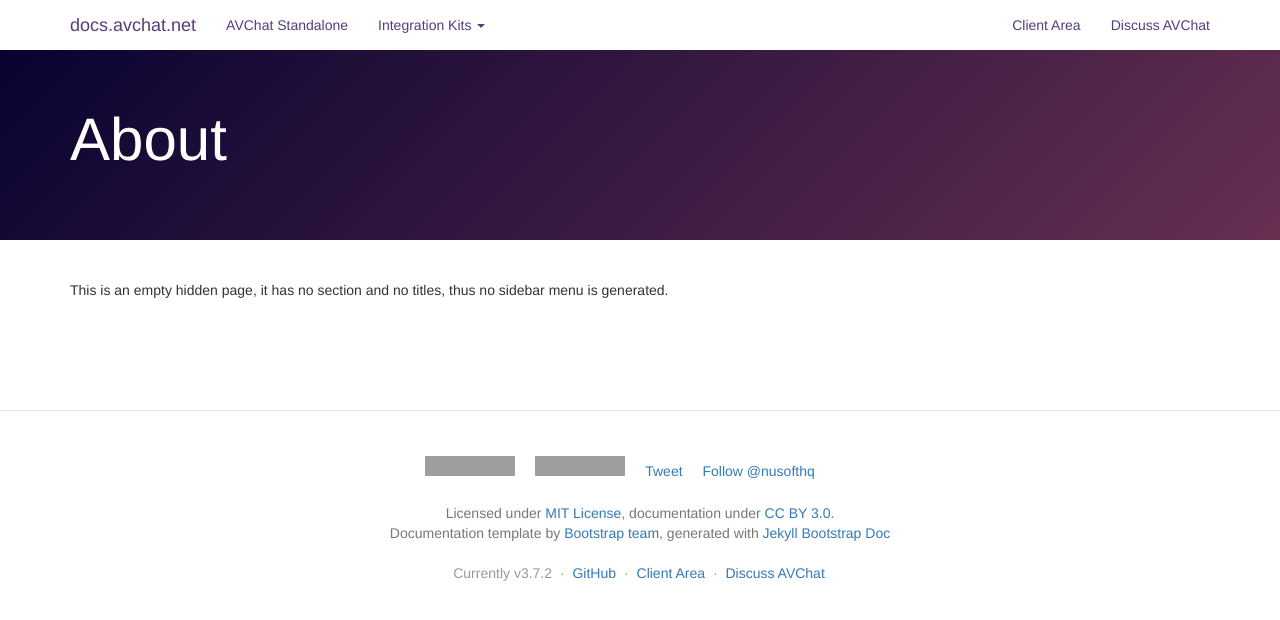
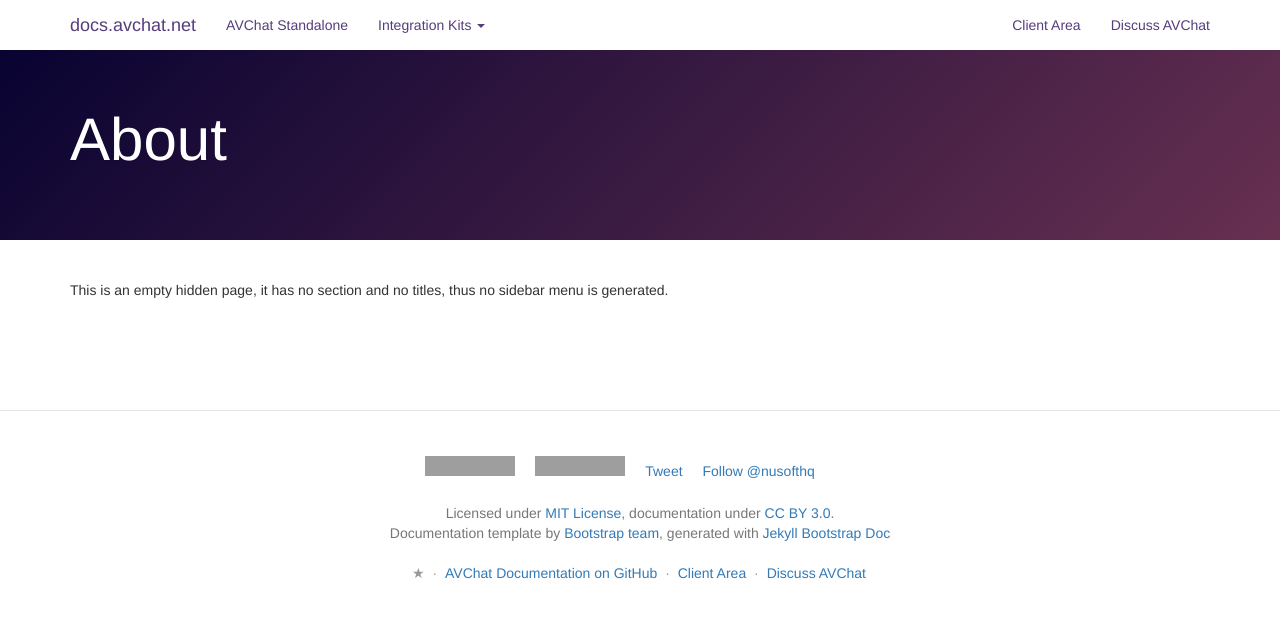
Before and after one commit to nusofthq/avchat-documentation, a Jekyll site: the page built from hidden.html, in a window 1280 px wide. Shown: the top 620 px of the page. Built offline with Jekyll 4.4.1, drawn with Linux system fonts in a browser that asks for light colours; nearby versions of some CDN libraries; comment, search, counter and statistics services are not loaded; grey boxes are pictures that could not be loaded.

Commit message:
footer links

```diff
--- a/_config.yml
+++ b/_config.yml
@@ -19,7 +19,7 @@
 
 # list if additional links on the footer
 footerLinks:
-  - title: GitHub
+  - title: AVChat Documentation on GitHub
     url: https://github.com/nusofthq/avchat-documentation
   - title: Client Area
     url: https://nusofthq.com/c/
--- a/_layouts/default.html
+++ b/_layouts/default.html
@@ -181,8 +181,8 @@
       </p>
 
       <ul class="bs-docs-footer-links muted">
-        <li>Currently v{{site.version}}</li>
-      {% for l in site.footerLinks %}
+        <li>★</li>
+        {% for l in site.footerLinks %}
         <li>&middot;</li>
         <li><a href="{{l.url}}">{{l.title}}</a></li>
       {% endfor %}
```
